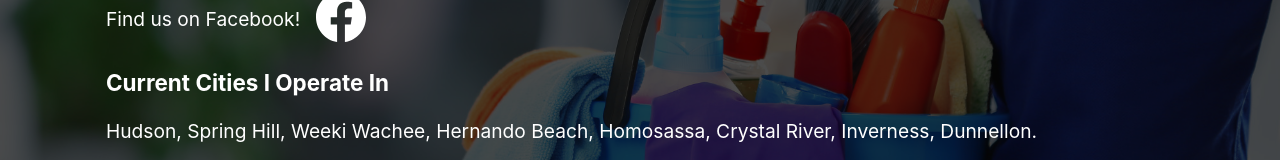
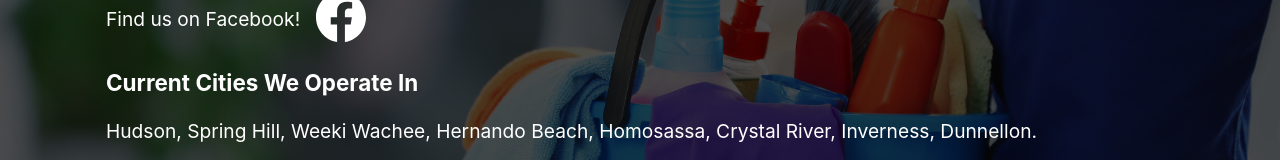
Before and after one commit to enickgoku/lisas-website, a React (Create React App) app: page / in a window 1280 px wide. Shown: the part 433-593 px from the top of the page. Built offline with nearby package versions, Linux system fonts and the light colour scheme.

Commit message:
changed wording

```diff
--- a/src/components/Hero.js
+++ b/src/components/Hero.js
@@ -27,7 +27,7 @@ const Hero = () => {
           </a>
         </div>
         <br></br>
-        <h3>Current Cities I Operate In</h3>
+        <h3>Current Cities We Operate In</h3>
         <br></br>
         <p className="hero-paragraph">
           Hudson, Spring Hill, Weeki Wachee, Hernando Beach, Homosassa, Crystal
```
